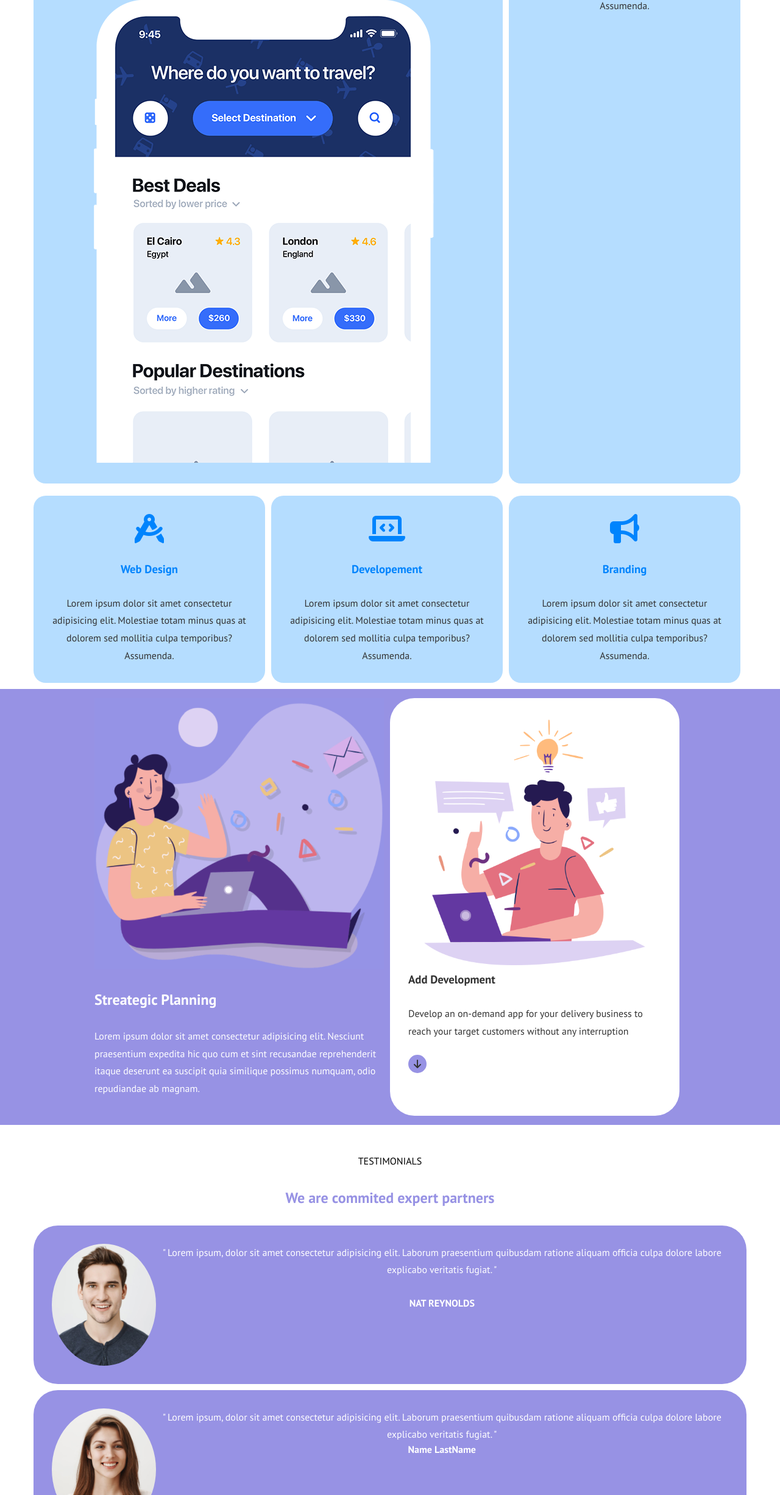
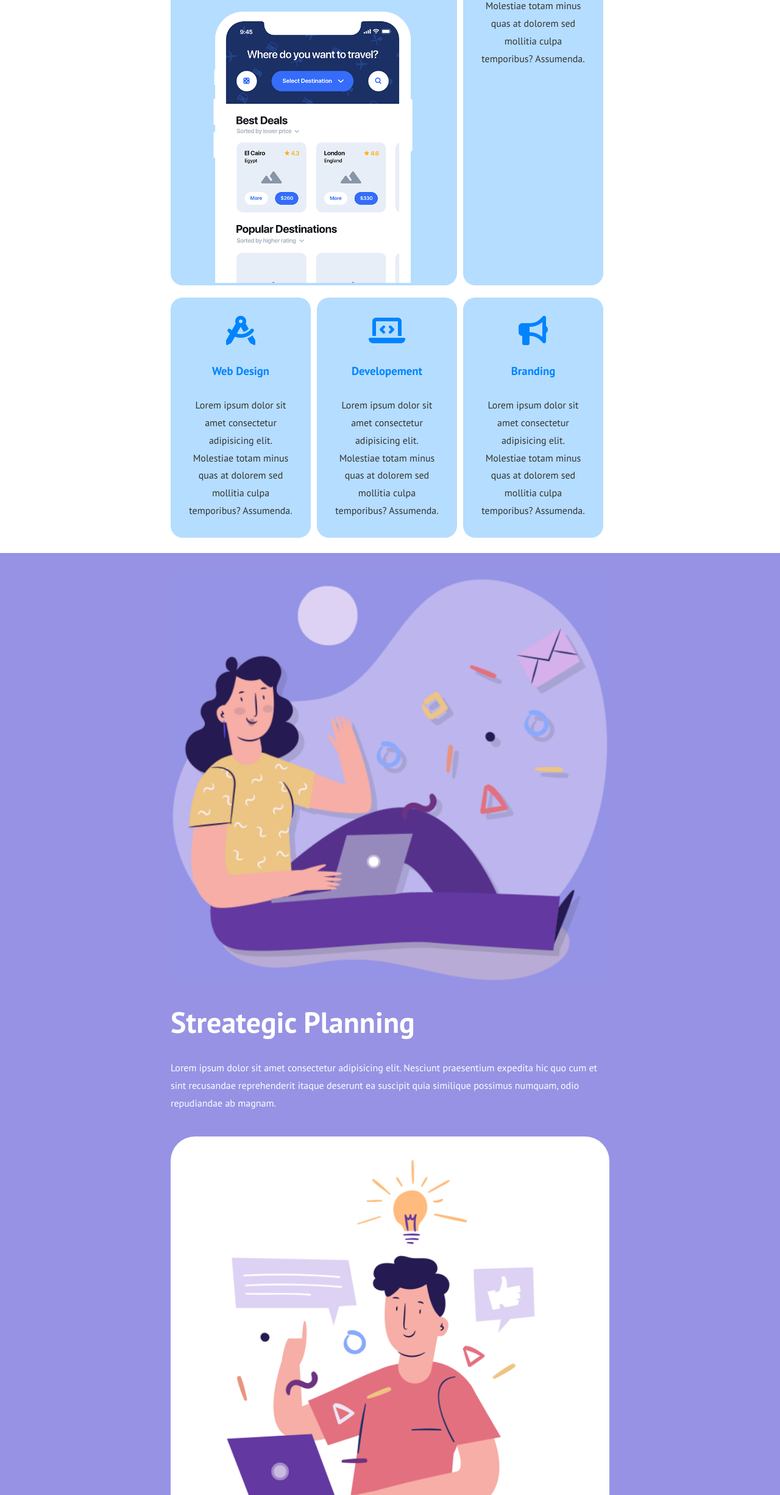
Before and after one commit to GersonMembrillo/htmlcss-responsive-layout, a plain HTML site: page index.html in a window 1280 px wide. Shown: the part 348-2800 px from the top of the page at 61% size. Drawn offline with Linux system fonts and the light colour scheme.

Commit message:
edit css, (i'm doing it again)

```diff
--- a/css/style.css
+++ b/css/style.css
@@ -137,8 +137,8 @@ margin-bottom: 10px;
 padding: 30px;
 }
 
-#intro .container:first-child{
-  padding-bottom: 0;
+.card-div{
+  padding-bottom: 0px;
 }
 
 #intro h3, #intro i{
@@ -262,13 +262,13 @@ footer a{
         margin: 0 auto;
       }
 
-  nav .fa-solid.fa-bars{
+  /* nav .fa-solid.fa-bars{
     display: none;
   }
 
     header nav ul {
       display: flex;
-    }
+    } */
 
   .d-flex{
     display: flex;
@@ -286,7 +286,17 @@ footer a{
 
   /* testimonials */
 
-  .testimonial-card{}
+  .testimonial-card{
+    display: flex;
+  }
+
+  .testimonial-image{
+    width: 20%;
+  }
+
+  .testimonial-text{
+    width: 80%;
+  }
 
 /* features */
 
@@ -297,51 +307,30 @@ footer a{
   /* about us */
 
 .us-left-card{
-  width: calc(70% - 10px);
+  width: calc(60% - 10px);
 }
 
 .us-right-card{
   width: 30%;
 }
 
+#about-us .container{
+  justify-content: space-between;
+  padding: 30px;
+}
+
 /* call to action */
 
-  }
-
-
-@media screen and (min-width: 992px){
-
-  .container{
-  max-width: 1200px;
-  margin: 0 auto;
+.font-little {
+  font-size: 2em;
 }
 
-/* planning */
-.container-planning {
-  width: 1000px;
-  margin: 0 auto;
+.font-medium{
+  font-size: 3em;
 }
 
-.left-planning, .right-planning{
-  width: calc(50% - 10px
-  );
+.font-big{
+  font-size: 4em;
 }
 
-/* testimonials */
-
-.testimonial-card{
-  display: flex;
-}
-
-/* features */
-.feature-card {
-  width: calc((100% / 3) - 10px);
-}
-}
-
-@media screen and (max-width: 1200px){
-
-  .container{
-    width: 1140px;
   }
-}
--- a/index.html
+++ b/index.html
@@ -37,7 +37,7 @@
 		<main>
 			<section id="intro">
 				<div class="container d-flex">
-					<div class="card d-flex">
+					<div class="card d-flex card-div">
 						<div class="card-left p-bottom">
 							<h3>Get a demo application</h3>
 							<p class="padding">
@@ -85,9 +85,9 @@
 				</div>
 			</section>
 			<section id="planning">
-				<div class="container container-planning d-flex">
+				<div class="container container-planning d-flex p-top">
           <div class="left-planning"><img src="./img/planning1.png" alt="" />
-					<h2 class="padding">Streategic Planning</h2>
+					<h2 class="padding font-medium">Streategic Planning</h2>
 					<p class="p-bottom">Lorem ipsum dolor sit amet consectetur adipisicing elit. Nesciunt praesentium expedita hic quo cum et sint recusandae reprehenderit itaque deserunt ea suscipit quia similique possimus numquam, odio repudiandae ab magnam.</p></div>
           <div class="right-planning"><img src="./img/planning2.png" alt="" />
 						<h3>Add Development</h3>
@@ -99,7 +99,7 @@
 			<section id="testimonials">
 				<div class="container text-center">
 					<p class="padding">TESTIMONIALS</p>
-					<h2 class="p-bottom">We are commited expert partners</h2>
+					<h2 class="p-bottom font-little">We are commited expert partners</h2>
 					<div class="testimonial-card">
             <div class="testimonial-image"><img src="./img/testimonial1.jpg" alt="" /></div>
             <div class="testimonial-text"><p>
@@ -189,9 +189,9 @@
 				</div>
 			</section>
 			<section id="about-us">
-				<div class="padding container d-flex">
+				<div class="container d-flex">
 					<div class="us-left-card">
-						<h2 class="p-bottom">About Us</h2>
+						<h2 class="p-bottom font-medium">About Us</h2>
 						<p>
 							Lorem ipsum dolor sit amet consectetur, adipisicing elit. Magni aliquam alias labore
 							repudiandae illum! Rerum voluptatibus expedita debitis? Id dolor corporis excepturi
@@ -215,8 +215,8 @@
 			<section id="call-to-action">
 				<div class="container text-center">
 					<p>GET STARTED</p>
-					<h2 class="padding">Simple, Transparent Pricing</h2>
-					<h1>It's Free!</h1>
+					<h2 class="padding font-little">Simple, Transparent Pricing</h2>
+					<h1 class="font-big">It's Free!</h1>
 					<p class="padding">
 						We are still in beat and we will be for a while. As we add more functionality, we'll
 						look into other plans with more controls.
```
